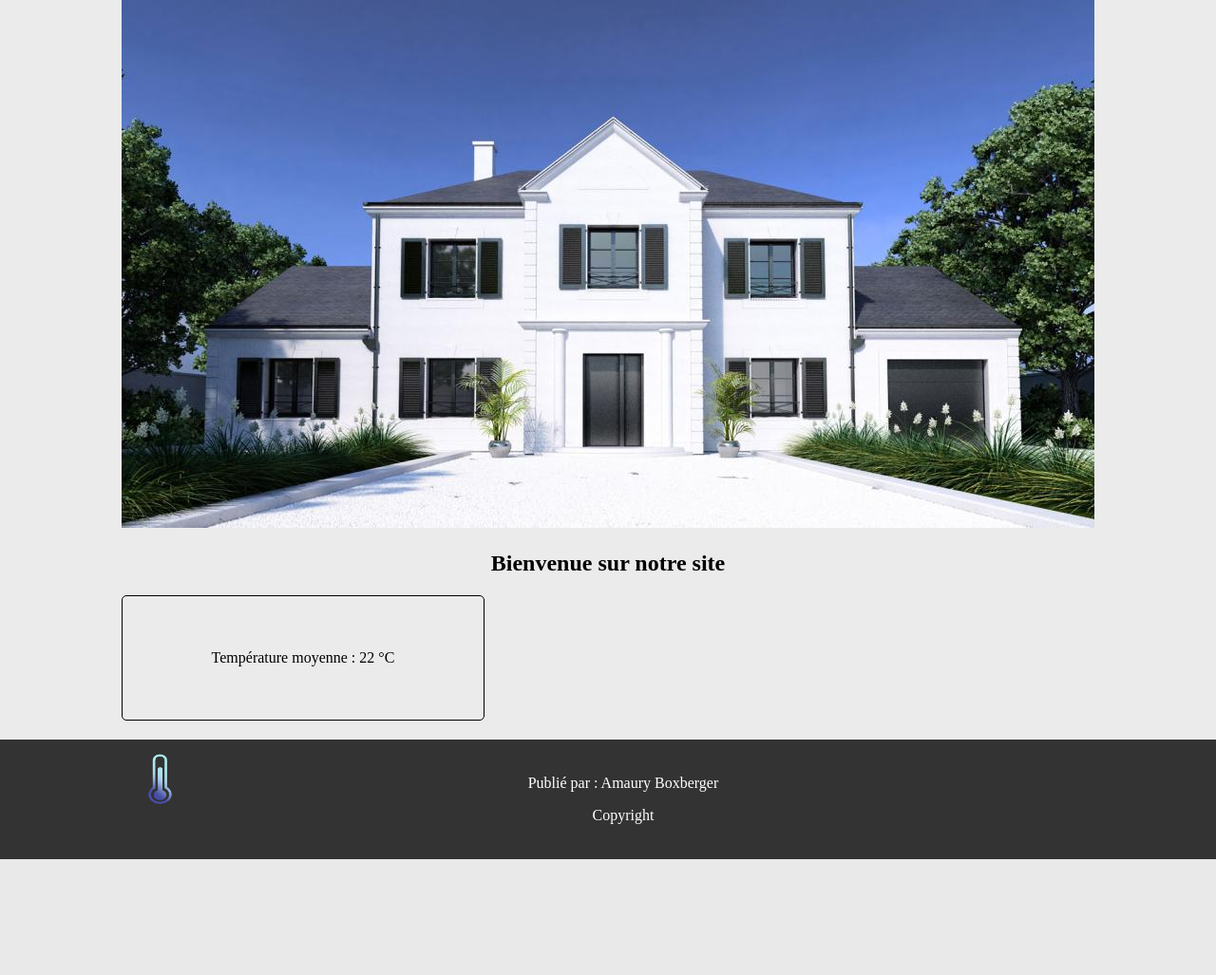
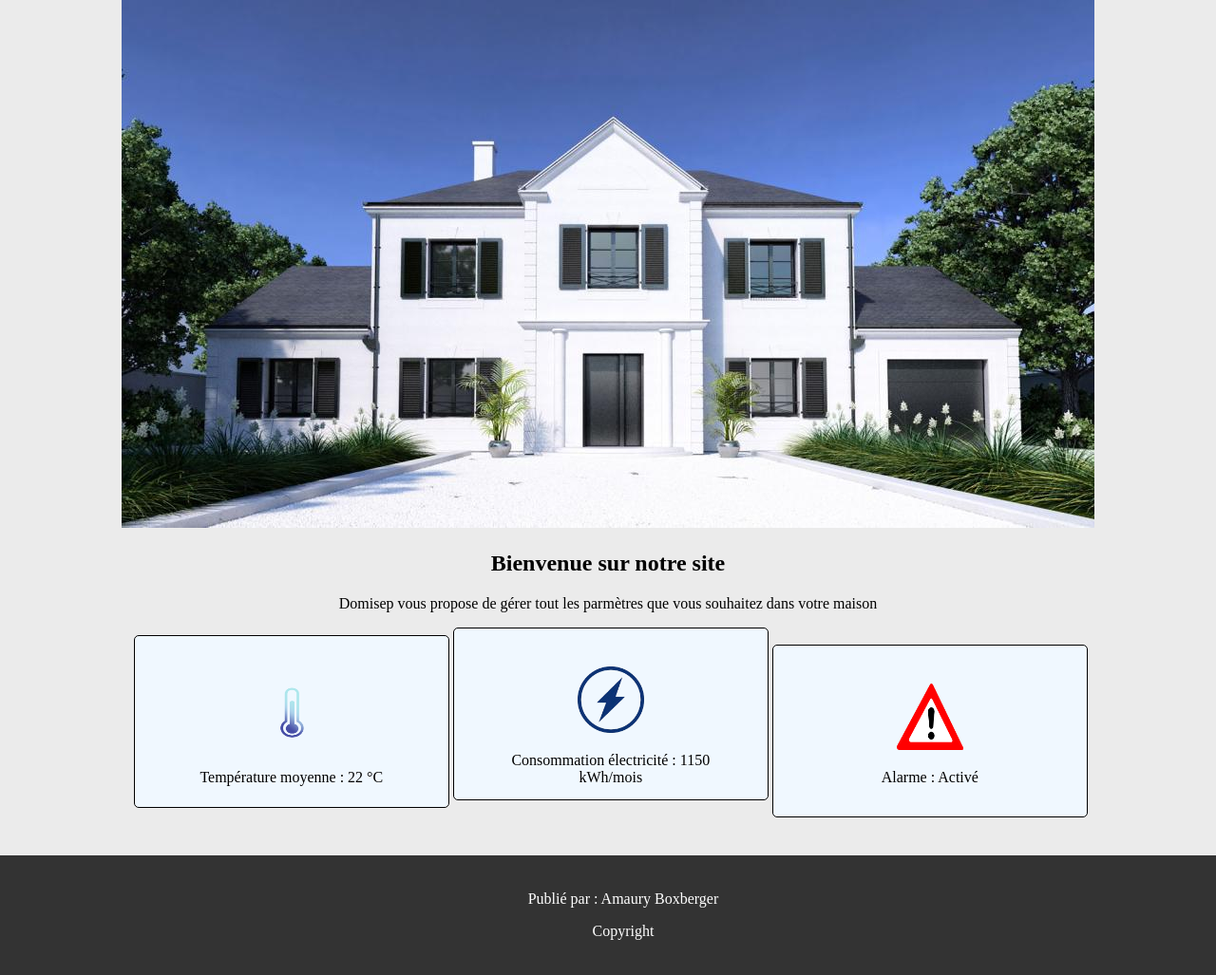
Before and after one commit to Amaurybox/Projet-APP-informatique, a PHP site: page /Acceuil.html in a window 1280 px wide. Shown: the part 180-1207 px from the top of the page at 95% size. Before the commit the page ends 1085 px from the top, so only its background shows below. Run offline with PHP 8.4, Linux system fonts and the light colour scheme.

Commit message:
Acceuil avec pb blocs

```diff
--- a/untitled/Acceuil.html
+++ b/untitled/Acceuil.html
@@ -21,12 +21,22 @@
     <a class="logo"><img src="contenu/LOGO%20ISEP%20FINAL.png" alt="Logo" width="63" height="61" /></a>
     <a class="photo"><img src="contenu/maison.jpeg" alt="Maison"  /></a>
     <h2>Bienvenue sur notre site</h2>
+    <p>Domisep vous propose de gérer tout les parmètres que vous souhaitez dans votre maison</p>
 </div>
 
 <div class="information">
+    <a><img src="contenu/temp.png" alt="Température" width="80" height="80"  /></a>
     <p>Température moyenne : 22 °C </p>
-    <a class="temp"><img src="contenu/temp.png" alt="Température" width="80" height="80"  /></a>
+</div>
 
+<div class="information1">
+    <a><img src="contenu/icone-electricite.png" alt="Température" width="70" height="70"  /></a>
+    <p> Consommation électricité : 1150 kWh/mois  </p>
+</div>
+
+<div class="information1">
+    <a><img src="contenu/alarm.png" alt="Température" width="70" height="70"  /></a>
+    <p>Alarme : Activé </p>
 </div>
 
 </body>
@@ -34,8 +44,6 @@
 <div class="footer">
     <p>Publié par : Amaury Boxberger </p>
     <p>Copyright</p>
-
-
 </div>
 
 </html>
--- a/untitled/CssSite1.css
+++ b/untitled/CssSite1.css
@@ -98,14 +98,14 @@ h1.double {
     text-align: justify;
 }
 
+
 .temp{
-    position: absolute;
-    top: 120%;
-    left:10%;
-    margin-bottom: 10%;
     text-align: justify;
 }
 
+p.info{
+    display: inline-flex;
+}
 .imp
 {
     width: 520px;
@@ -124,14 +124,32 @@ h1.double {
 .information
 {
     text-align: center;
-    margin-left: 10%;
-    width: 300px;
+    background-color: aliceblue ;
+    margin-left: 11%;
+    width: 250px;
+    height: 100px;
     border: 1px solid black;
-    margin-bottom: 20px;
+    margin-bottom: 40px;
     padding: 40px;
     border-radius: 5px;
+    display : inline-block;
 
 }
+
+.information1
+{
+    text-align: center;
+    background-color: aliceblue ;
+    width: 250px;
+    height: 100px;
+    border: 1px solid black;
+    margin-bottom: 40px;
+    padding: 40px;
+    border-radius: 5px;
+    display : inline-block;
+
+}
+
 .ide
 {
     width: 350px;
```
Also changed, not shown: untitled/contenu/alarm.png (added), untitled/contenu/icone-electricite.png (added).
